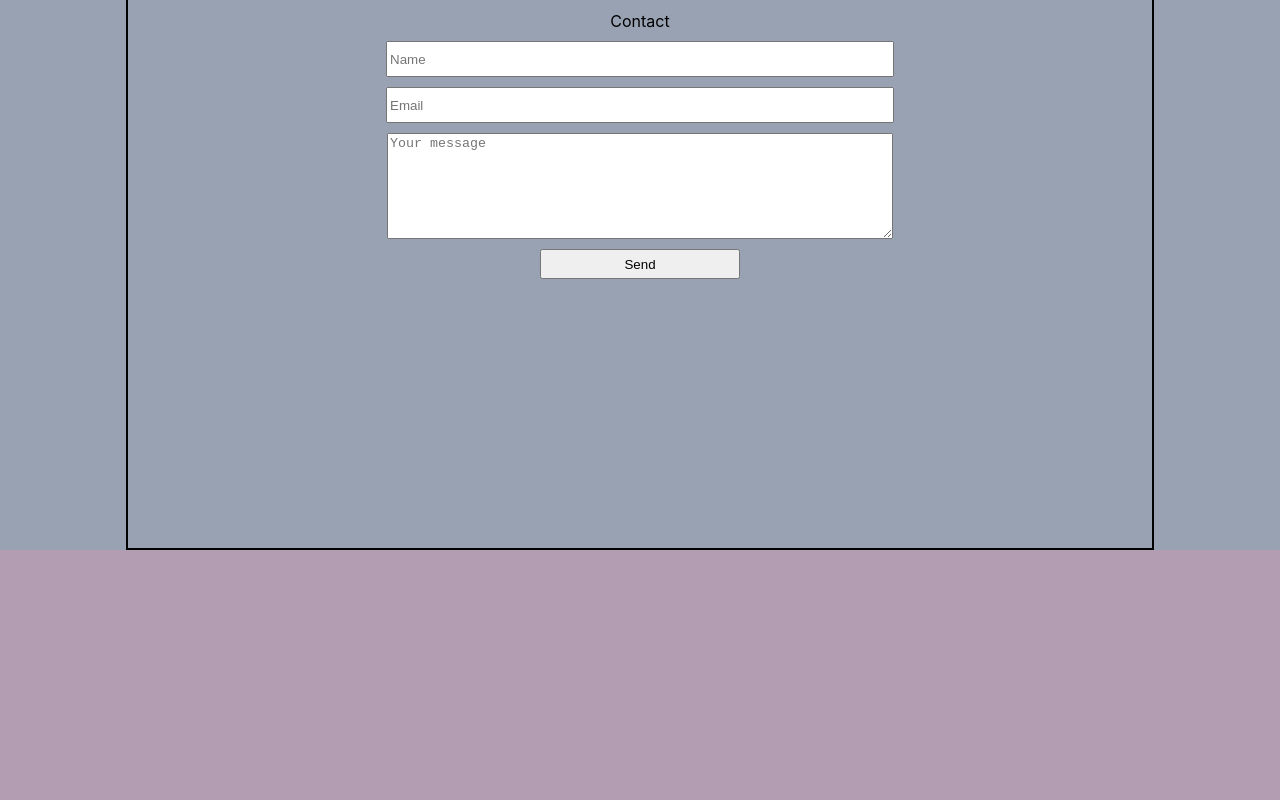
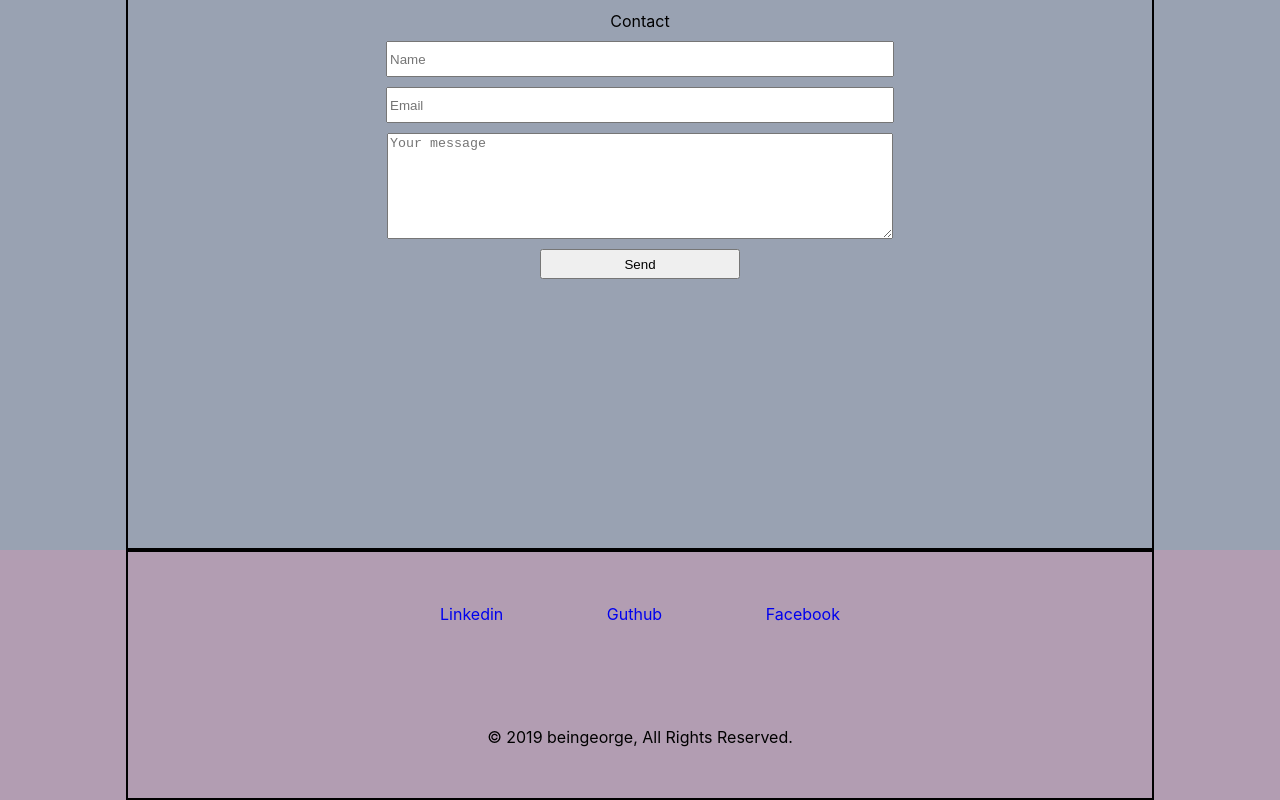
Before and after one commit to AnnaBoldyreva/portfolio, a React (Create React App) app: page / in a window 1280 px wide. Shown: the part 3030-3830 px from the top of the page. Built offline with nearby package versions, Linux system fonts and the light colour scheme.

Commit message:
add flexbox styles for Footer component

```diff
--- a/src/Footer.js
+++ b/src/Footer.js
@@ -1,9 +1,17 @@
 import React from 'react';
 import styles from  './Footer.module.css';
+import LinksFooter from "./LinksFooter";
 
 function Footer() {
   return (
     <div className={styles.footer}>
+      <div className={styles.container}>
+        <LinksFooter/>
+        <div className={styles.copyright}>
+          <span>© 2019 beingeorge, All Rights Reserved.</span>
+        </div>
+      </div>
+
 
     </div>
   );
--- a/src/Footer.module.css
+++ b/src/Footer.module.css
@@ -1,4 +1,19 @@
 .footer {
-height: 250px;
+   height: 250px;
    background-color: #b29db2;
+   display: flex;
+   justify-content: center;
 }
+
+.container {
+   width: 80%;
+   border: 2px solid;
+   display: flex;
+   flex-direction: column;
+   justify-content: space-around;
+   align-items: center;
+}
+
+ .copyright {
+   align-self: center;
+}
--- /dev/null
+++ b/src/LinksFooter.js
@@ -0,0 +1,16 @@
+import React from 'react';
+import styles from  './LinksFooter.module.css';
+
+function LinksFooter() {
+  return (
+
+      <div className={styles.links}>
+        <a href="#" className={styles.link}>Linkedin</a>
+        <a href="#" className={styles.link}>Guthub</a>
+        <a href="#" className={styles.link}>Facebook</a>
+      </div>
+
+  );
+}
+
+export default LinksFooter;
--- /dev/null
+++ b/src/LinksFooter.module.css
@@ -0,0 +1,9 @@
+.links {
+ width: 400px;
+ display: flex;
+ justify-content: space-between;
+}
+
+.link {
+ text-decoration: none;
+}
```
